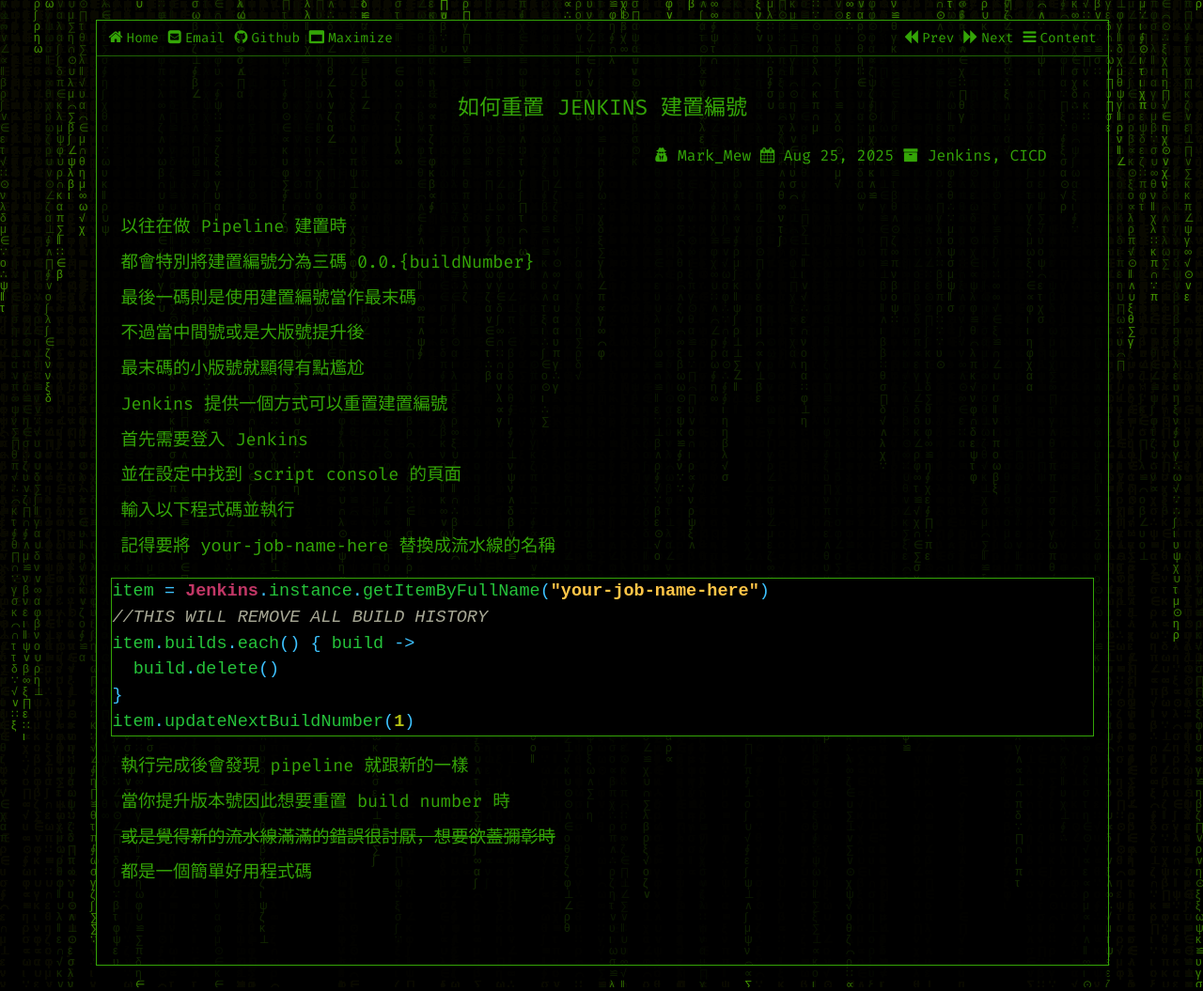
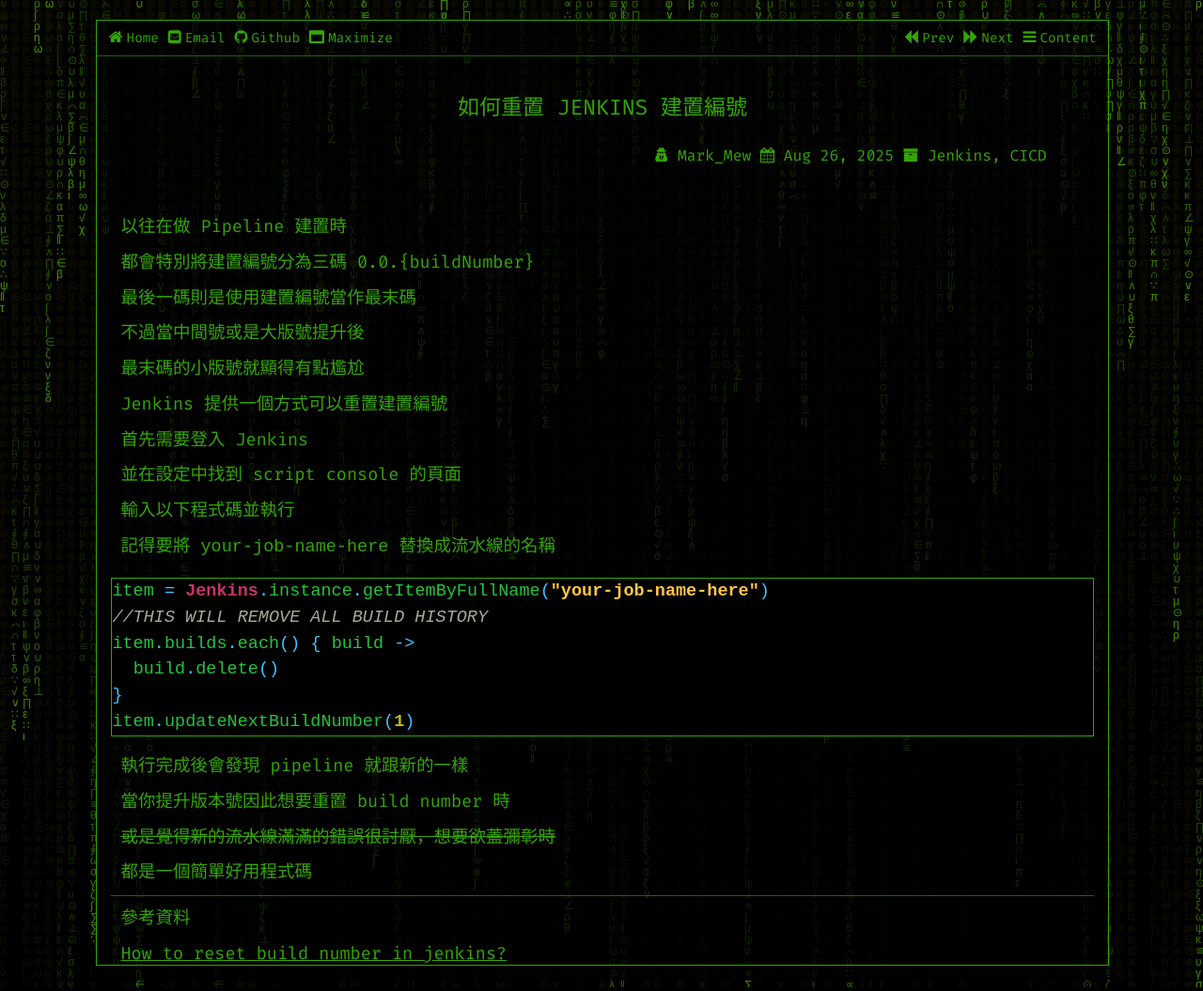
Before and after one commit to MarkMew/MarkMew.github.io, a Jekyll site: the page built from _posts/2025-08-26-how-to-reset-jenkins-build-number.md, in a window 1280 px wide. Shown: the whole page at 94% size. Built offline with Jekyll 4.4.1, drawn with Linux system fonts in a browser that asks for light colours.

Commit message:
update new page date

```diff
--- a/_posts/2025-08-26-how-to-reset-jenkins-build-number.md
+++ b/_posts/2025-08-26-how-to-reset-jenkins-build-number.md
@@ -3,7 +3,7 @@ layout: post
 title: 如何重置 Jenkins 建置編號
 author: Mark_Mew
 category: Jenkins, CICD
-date: 2025-8-25
+date: 2025-8-26
 ---
 
 以往在做 Pipeline 建置時
@@ -42,3 +42,11 @@ item.updateNextBuildNumber(1)
 ~~或是覺得新的流水線滿滿的錯誤很討厭，想要欲蓋彌彰時~~
 
 都是一個簡單好用程式碼
+
+
+
+---
+
+參考資料
+
+[How to reset build number in jenkins?](https://stackoverflow.com/questions/20901791/how-to-reset-build-number-in-jenkins)
```
